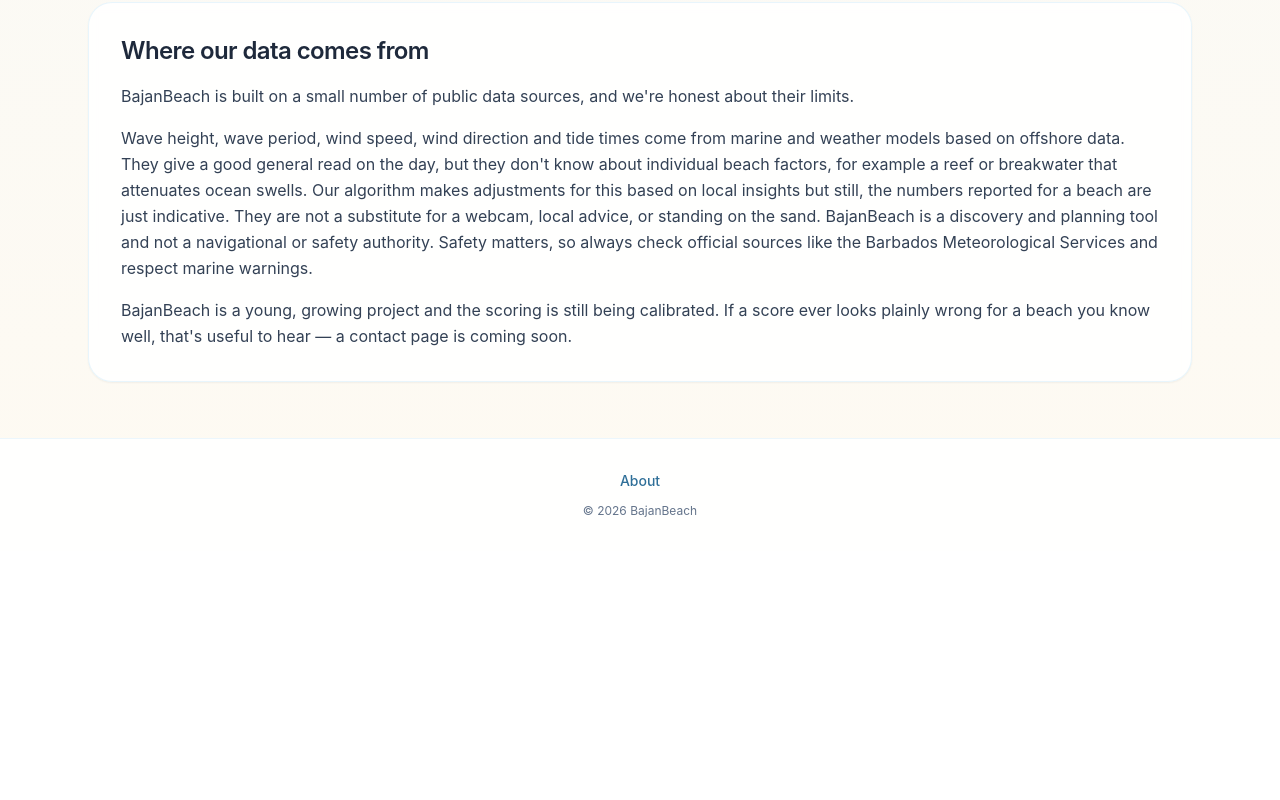
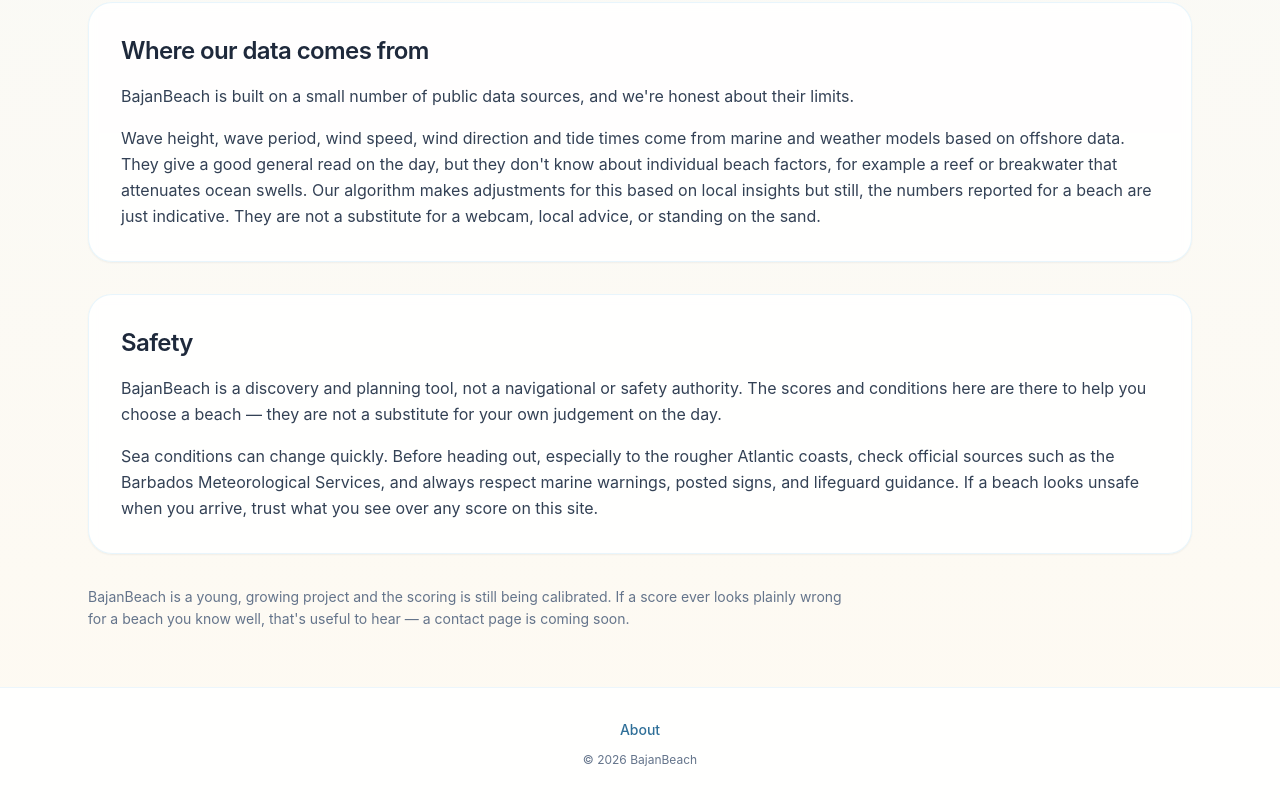
Before and after one commit to 246fox/bajanbeach, a Next.js app: page /about in a window 1280 px wide. Shown: the part 1920-2720 px from the top of the page. Before the commit the page ends 2471 px from the top, so only its background shows below. Built offline with nearby package versions, Linux system fonts and the light colour scheme.

Commit message:
About page: split Safety section and add closing sign-off
Co-authored-by: Cursor <cursoragent@cursor.com>

```diff
--- a/src/app/about/page.tsx
+++ b/src/app/about/page.tsx
@@ -15,7 +15,8 @@ const JUMP_LINKS = [
   { label: "Swim & Scenic scores", href: "#scores" },
   { label: "Sea state", href: "#sea-state" },
   { label: "Sargassum", href: "#sargassum" },
-  { label: "Our data", href: "#data" }
+  { label: "Our data", href: "#data" },
+  { label: "Safety", href: "#safety" }
 ] as const;
 
 function AboutCard({
@@ -152,16 +153,29 @@ export default function AboutPage() {
             based on offshore data. They give a good general read on the day, but they don&apos;t know about
             individual beach factors, for example a reef or breakwater that attenuates ocean swells. Our algorithm
             makes adjustments for this based on local insights but still, the numbers reported for a beach are just
-            indicative. They are not a substitute for a webcam, local advice, or standing on the sand. BajanBeach is a
-            discovery and planning tool and not a navigational or safety authority. Safety matters, so always check
-            official sources like the Barbados Meteorological Services and respect marine warnings.
+            indicative. They are not a substitute for a webcam, local advice, or standing on the sand.
+          </p>
+        </AboutCard>
+
+        <AboutCard id="safety" heading="Safety">
+          <p>
+            BajanBeach is a discovery and planning tool, not a navigational or safety authority. The scores and
+            conditions here are there to help you choose a beach — they are not a substitute for your own judgement
+            on the day.
           </p>
           <p>
-            BajanBeach is a young, growing project and the scoring is still being calibrated. If a score ever looks
-            plainly wrong for a beach you know well, that&apos;s useful to hear — a contact page is coming soon.
+            Sea conditions can change quickly. Before heading out, especially to the rougher Atlantic coasts, check
+            official sources such as the Barbados Meteorological Services, and always respect marine warnings,
+            posted signs, and lifeguard guidance. If a beach looks unsafe when you arrive, trust what you see over any
+            score on this site.
           </p>
         </AboutCard>
       </div>
+
+      <p className="mt-8 max-w-3xl text-sm leading-relaxed text-slate-500">
+        BajanBeach is a young, growing project and the scoring is still being calibrated. If a score ever looks
+        plainly wrong for a beach you know well, that&apos;s useful to hear — a contact page is coming soon.
+      </p>
     </main>
   );
 }
```
